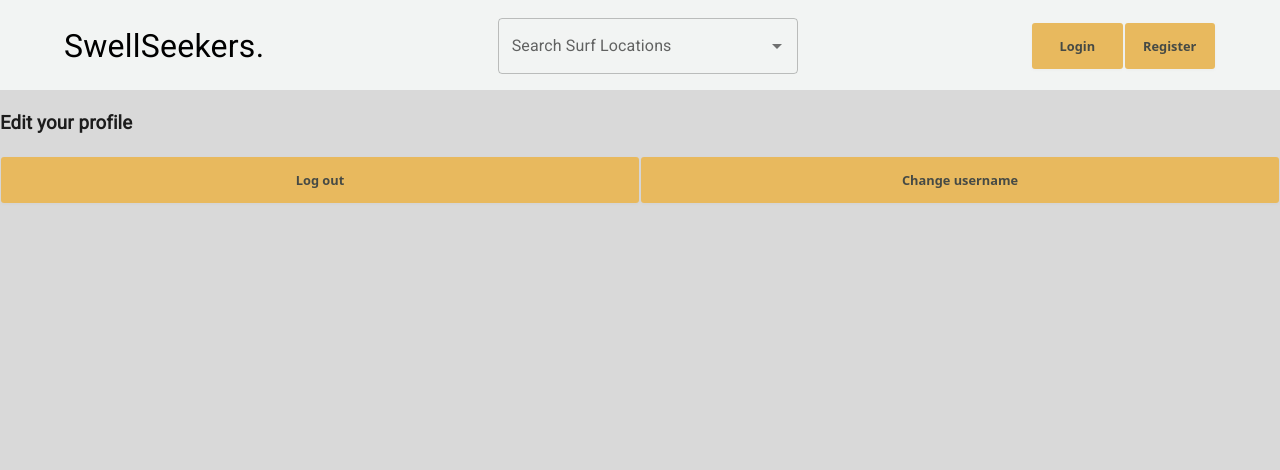
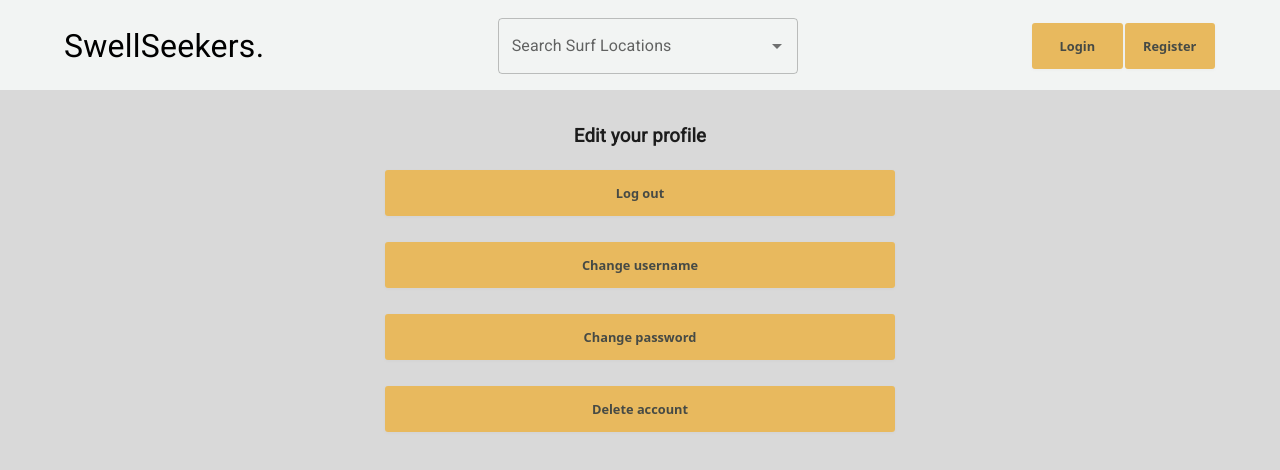
Before and after one commit to ryanlightfoot/SwellSeekersFrontEnd, a React (Create React App) app: page /Profile in a window 1280 px wide. Shown: the top 470 px of the page. Built offline with nearby package versions, Linux system fonts and the light colour scheme; no server answers.

Commit message:
Final commit

```diff
--- a/package.json
+++ b/package.json
@@ -16,6 +16,7 @@
     "html-to-image": "^1.11.11",
     "jspdf": "^2.5.1",
     "moment": "^2.29.4",
+    "nodemailer": "^6.9.7",
     "react": "^18.2.0",
     "react-bootstrap": "^2.9.0",
     "react-dom": "^18.2.0",
--- a/src/Pages/HomePage.css
+++ b/src/Pages/HomePage.css
@@ -80,6 +80,17 @@
     margin-bottom: 0%;
   }
 
+  .profile{
+    margin-top: 1%;
+    margin-left: 10%;
+    margin-right: 10%;
+    margin-bottom: 0%;
+    display: flex;
+    flex-direction: column;
+    justify-content: center;
+    align-items: center;
+  }
+
   .forecastBack{
     background-color: #D9D9D9;
     animation: fadeIn 1s;
--- a/src/Pages/ProfilePage.js
+++ b/src/Pages/ProfilePage.js
@@ -25,12 +25,15 @@ function ProfilePage() {
   }
 
   return (
-    <div>
-      <form>
+    <div class="profile">
       <h3>Edit your profile</h3>
       <button class="button-5" onClick={logout}>Log out</button>
+      <br/>
       <button class="button-5" onClick={ChangeUser}>Change username</button>
-      </form>
+      <br/>
+      <button class="button-5" onClick={ChangeUser}>Change password</button>
+      <br/>
+      <button class="button-5" onClick={ChangeUser}>Delete account</button>
     </div>
   );
 }
```
Also changed, not shown: 1 other file (tests, documents, lock files or other folders).
